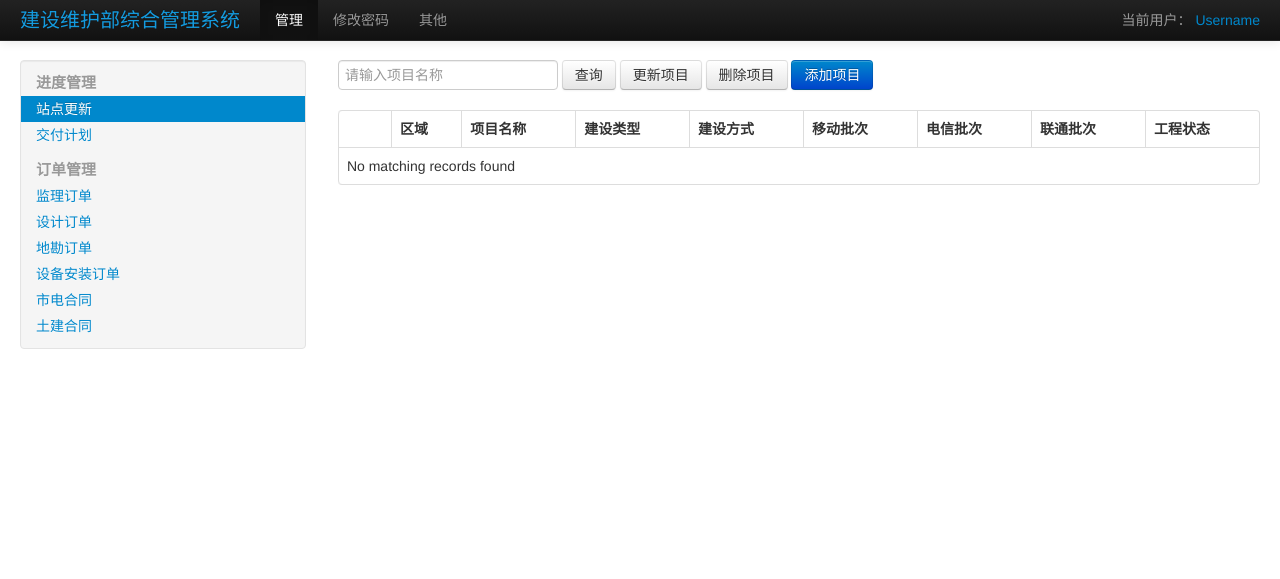
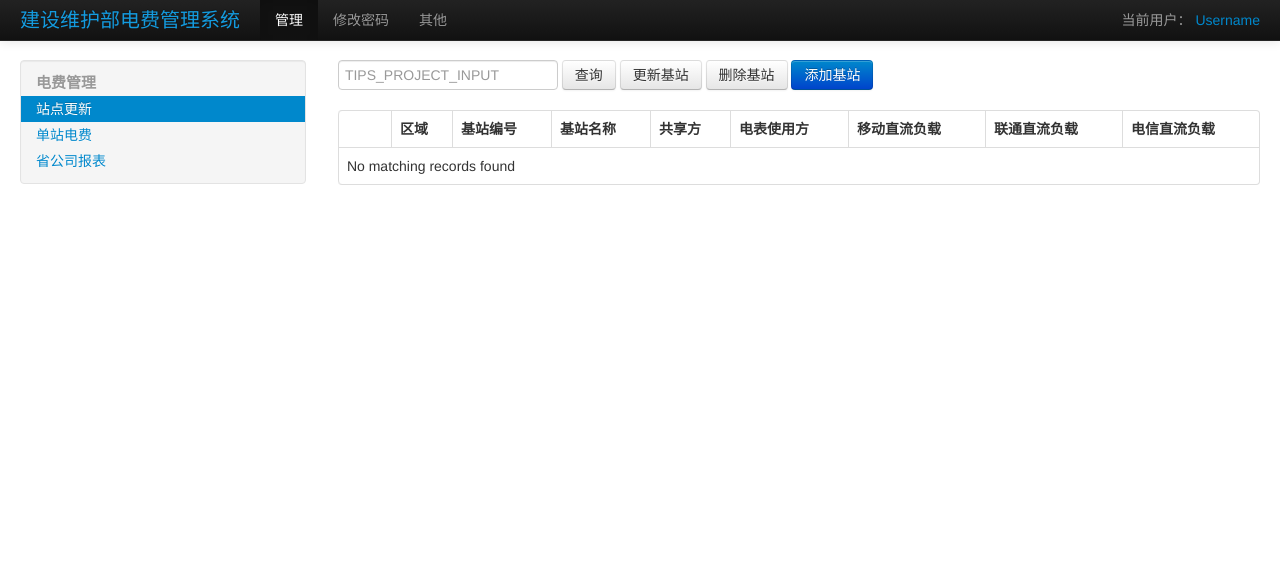
Before and after one commit to aaronbamboo/electricity, a PHP site: page /index3.php in a window 1280 px wide. Shown: the top 579 px of the page. Run offline with PHP 8.4, Linux system fonts and the light colour scheme; data that the repository does not hold is empty; some libraries are stand-ins or nearby versions.

Commit message:
add ctc_dcload table

```diff
--- a/index3.php
+++ b/index3.php
@@ -159,14 +159,8 @@ if (!empty($_POST)) {
                         <ul class="nav nav-list">
                             <li class="nav-header"><?= PAGE_SITEBAR_HEADER_PROGRESS_MANAGEMENT ?></li>
                             <li class="active"><a href="#"><?= PAGE_SITEBAR_SITE_UPDATE ?></a></li>
-                            <li><a href="#"><?= PAGE_SITEBAR_DELIVER_PLAN ?></a></li>
-                            <li class="nav-header"><?= PAGE_SITEBAR_HEADER_ORDER_MANAGEMENT ?></li>
-                            <li><a href="#"><?= PAGE_SITEBAR_JL_ORDER ?></a></li>
-                            <li><a href="#"><?= PAGE_SITEBAR_SJ_ORDER ?></a></li>
-                            <li><a href='#'><?= PAGE_SITEBAR_DK_ORDER ?></a></li>
-                            <li><a href='#'><?= PAGE_SITEBAR_SBAZ_ORDER ?></a></li>
-                            <li><a href='#'><?= PAGE_SITEBAR_SDYR_CONTACT ?></a></li>
-                            <li><a href='#'><?= PAGE_SITEBAR_TJ_CONTACT ?></a></li>
+                            <li><a href="#"><?= PAGE_SITEBAR_SITE_ELEC_CHARGE ?></a></li>
+                            <li><a href="#"><?= PAGE_SITEBAR_PROVINCE_BRANCH_REPORT ?></a></li>
                         </ul>
                     </div><!--/.well -->
                 </div><!--/span-->
@@ -180,9 +174,9 @@ if (!empty($_POST)) {
 <?= BT_UNIVERSE_SEARCH ?>
                                     </button>
                                 </span>
-                                <button id="bt_update_project" class="btn btn-default" type="button"><?= BT_PROJECT_UPDATE ?></button>
-                                <button id="bt_delete_project" class="btn btn-default" type="button"><?= BT_PROJECT_DELETE ?></button>
-                                <button id="bt_add_project" class="btn btn-primary right" type="button"><?= BT_PROJECT_ADD ?></button>
+                                <button id="bt_update_project" class="btn btn-default" type="button"><?= BT_SITE_UPDATE ?></button>
+                                <button id="bt_delete_project" class="btn btn-default" type="button"><?= BT_SITE_DELETE ?></button>
+                                <button id="bt_add_project" class="btn btn-primary right" type="button"><?= BT_SITE_ADD ?></button>
                             </div><!-- /input-group -->
                             <div hidden="true">
                                 <input type="text" id="actionType" name="actionType" value="search_project">
@@ -197,14 +191,14 @@ if (!empty($_POST)) {
                             <thead>
                                 <tr>
                                     <th data-radio="true"></th>
-                                    <th data-field="project_aera"><?= TBL_HEADER_PROJECT_AREA ?></th>
-                                    <th data-field="project_name"><?= TBL_HEADER_PROJECT_NAME ?></th>
-                                    <th data-field="constr_type"><?= TBL_HEADER_CONSTR_TYPE ?></th>
-                                    <th data-field="constr_detail"><?= TBL_HEADER_CONSTR_DETAIL ?></th>
-                                    <th data-field="yd_pc"><?= TBL_HEADER_YD_PC ?></th>
-                                    <th data-field="dx_pc"><?= TBL_HEADER_DX_PC ?></th>
-                                    <th data-field="lt_pc"><?= TBL_HEADER_LT_PC ?></th>
-                                    <th data-field="pro_status"><?= TBL_HEADER_PROJECT_STATUS ?></th>
+                                    <th data-field="project_aera"><?= TBL_HEADER_SITE_AREA ?></th>
+                                    <th data-field="project_name"><?= TBL_HEADER_SITE_CODE ?></th>
+                                    <th data-field="constr_type"><?= TBL_HEADER_SITE_NAME ?></th>
+                                    <th data-field="constr_detail"><?= TBL_HEADER_SHARE_INFO ?></th>
+                                    <th data-field="pro_status"><?= TBL_HEADER_METER_USER ?></th>
+                                    <th data-field="yd_pc"><?= TBL_HEADER_YD_DCLOAD ?></th>
+                                    <th data-field="dx_pc"><?= TBL_HEADER_LT_DCLOAD ?></th>
+                                    <th data-field="lt_pc"><?= TBL_HEADER_DX_DCLOAD ?></th>
                                 </tr>
                             </thead>
 <!--                            <tbody>
--- a/resources/CTCCodes.php
+++ b/resources/CTCCodes.php
@@ -14,12 +14,12 @@ define('DB_NAME', 'Kcdryfz2Y9xuCDnL');
 define('DB_HOST', '10.10.32.51');
 
 //县市区域
-define('QY_YUECHENGQU', '越城区');
-define('QY_SHAOXINGXIAN', '绍兴县');
-define('QY_SHANGYUSHI', '上虞市');
-define('QY_XHUJISHI', '诸暨市');
-define('QY_SHENGZHOUSHI', '嵊州市');
-define('QY_XINCHANGXIAN', '新昌县');
+define('QY_YUECHENGQU', '越城');
+define('QY_SHAOXINGXIAN', '柯桥');
+define('QY_SHANGYUSHI', '上虞');
+define('QY_XHUJISHI', '诸暨');
+define('QY_SHENGZHOUSHI', '嵊州');
+define('QY_XINCHANGXIAN', '新昌');
 
 //工程状态：未落实，落实，开工，完工，交付
 define('STATUS_NOT_CONFIRMED', '未落实');
@@ -30,25 +30,19 @@ define('STATUS_DELIVERED', '已交付');
 
 //页面文字
 define('PAGE_COPYRIGHT','中国铁塔股份有限公司绍兴市分公司建设维护部');
-define('PAGE_SYSTEM_NAME','建设维护部综合管理系统');
+define('PAGE_SYSTEM_NAME','建设维护部电费管理系统');
 define('PAGE_NAVBAR_CURRENT_USER','当前用户：');
 define('PAGE_NAVBAR_MANAGEMENT','管理');
 define('PAGE_NAVBAR_MOD_PASSWORD', '修改密码');
 define('PAGE_NAVBAR_OTHER', '其他');
 
 //侧边栏
-define('PAGE_SITEBAR_HEADER_PROGRESS_MANAGEMENT', '进度管理');
+define('PAGE_SITEBAR_HEADER_PROGRESS_MANAGEMENT', '电费管理');
 define('PAGE_SITEBAR_SITE_UPDATE', '站点更新');
-define('PAGE_SITEBAR_DELIVER_PLAN', '交付计划');
-define('PAGE_SITEBAR_HEADER_ORDER_MANAGEMENT', '订单管理');
-define('PAGE_SITEBAR_JL_ORDER', '监理订单');
-define('PAGE_SITEBAR_SJ_ORDER', '设计订单');
-define('PAGE_SITEBAR_DK_ORDER', '地勘订单');
-define('PAGE_SITEBAR_SBAZ_ORDER', '设备安装订单');
-define('PAGE_SITEBAR_SDYR_CONTACT', '市电合同');
-define('PAGE_SITEBAR_TJ_CONTACT', '土建合同');
+define('PAGE_SITEBAR_SITE_ELEC_CHARGE', '单站电费');
+define('PAGE_SITEBAR_PROVINCE_BRANCH_REPORT', '省公司报表');
 
-//表格
+//项目表格
 define('TBL_HEADER_PROJECT_NAME', '项目名称');
 define('TBL_HEADER_PROJECT_AREA', '区域');
 define('TBL_HEADER_CONSTR_TYPE', '建设类型');
@@ -58,21 +52,32 @@ define('TBL_HEADER_LT_PC', '联通批次');
 define('TBL_HEADER_DX_PC', '电信批次');
 define('TBL_HEADER_PROJECT_STATUS', '工程状态');
 
+//基站配置表格
+define('TBL_HEADER_SITE_AREA', '区域');
+define('TBL_HEADER_SITE_CODE', '基站编号');
+define('TBL_HEADER_SITE_NAME', '基站名称');
+define('TBL_HEADER_SHARE_INFO', '共享方');
+define('TBL_HEADER_METER_USER', '电表使用方');
+define('TBL_HEADER_YD_DCLOAD', '移动直流负载');
+define('TBL_HEADER_LT_DCLOAD', '联通直流负载');
+define('TBL_HEADER_DX_DCLOAD', '电信直流负载');
+
+
 //按钮
-define('BT_PROJECT_ADD', '添加项目');
-define('BT_PROJECT_UPDATE', '更新项目');
-define('BT_PROJECT_DELETE', '删除项目');
+define('BT_SITE_ADD', '添加基站');
+define('BT_SITE_UPDATE', '更新基站');
+define('BT_SITE_DELETE', '删除基站');
 define('BT_UNIVERSE_SEARCH', '查询');
 define('BT_UNIVERSE_CLOSE', '关闭');
 define('BT_UNIVERSE_SUBMIT', '提交');
 
 //选择框
-define('SLT_AREA_YC', '越城区');
-define('SLT_AREA_KQ', '绍兴县');
-define('SLT_AREA_SY', '上虞市');
-define('SLT_AREA_ZJ', '诸暨市');
-define('SLT_AREA_SZ', '嵊州市');
-define('SLT_AREA_XC', '新昌县');
+define('SLT_AREA_YC', '越城');
+define('SLT_AREA_KQ', '柯桥');
+define('SLT_AREA_SY', '上虞');
+define('SLT_AREA_ZJ', '诸暨');
+define('SLT_AREA_SZ', '嵊州');
+define('SLT_AREA_XC', '新昌');
 
 //标签
 define('LBL_PROJECT_NAME', '项目名称');
@@ -88,10 +93,10 @@ define('LBL_DAV_CURRENT_USER', '当前用户：');
 
 
 //提示
-define('TIPS_PROJECT_INPUT', '请输入项目名称');
-define('TIPS_PLEASE_SELECT_PROJECT', '请选择项目');
+define('TIPS_SITE_INPUT', '请输入基站名称');
+define('TIPS_PLEASE_SELECT_SITE', '请选择基站');
 
 //操作结果
-define('OPER_PROJECT_UPDATE_SUCCESS', '项目更新成功');
-define('OPER_PROJECT_ADD_SUCCESS', '项目添加成功');
-define('OPER_PROJECT_DELETE_SUCCESS', '项目删除成功');
+define('OPER_SITE_UPDATE_SUCCESS', '基站信息更新成功');
+define('OPER_SITE_ADD_SUCCESS', '基站添加成功');
+define('OPER_SITE_DELETE_SUCCESS', '基站删除成功');
```
Also changed, not shown: SQL/CTCDB.sql (+25 -2 lines), nbproject/project.xml (added, +9 -0 lines), 2 other files.
